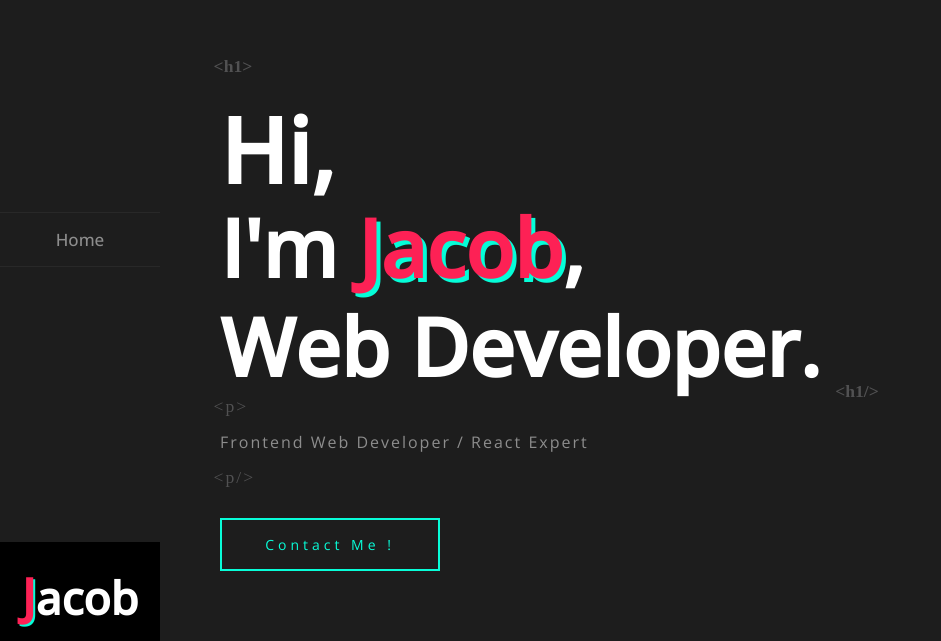
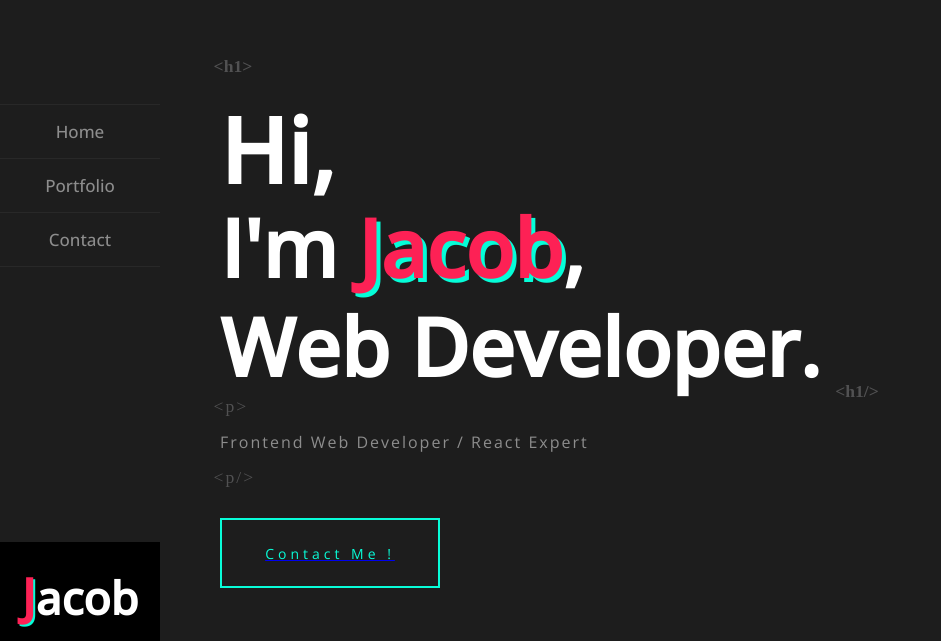
Before and after one commit to jakeadelman/portfolio3, a React (Create React App) app: page / in a window 1280 px wide. Shown: the part 158-799 px from the top of the page, without its empty margins (0-941 px from the left). Built offline with nearby package versions, Linux system fonts and the light colour scheme; a web font is replaced by a local one.

Commit message:
change links

```diff
--- a/package.json
+++ b/package.json
@@ -25,7 +25,7 @@
     "test": "react-scripts test",
     "eject": "react-scripts eject"
   },
-  "homepage": "https://jakeadelman.github.io/portfolio",
+  "homepage": "https://jakeadelman.github.io/portfolio3",
   "eslintConfig": {
     "extends": [
       "react-app",
--- a/src/components/Main.js
+++ b/src/components/Main.js
@@ -15,7 +15,7 @@ export default function Main() {
   const { height, width } = useWindowDimensions();
   const [place, setPlace] = useState("1");
   const [show, setShow] = useState(false);
-  const isBig = height > 1000 && width > 900;
+  const isBig = height > 100 && width > 90;
 
   function showMe(e) {
     console.log("setting show");
@@ -78,9 +78,11 @@ export default function Main() {
               <div className="about-section">
                 <p>Frontend Web Developer / React Expert</p>
               </div>
-              <button className="contact-me">
-                <span>Contact Me !</span>
-              </button>
+              <a href="#contact">
+                <button className="contact-me">
+                  <span>Contact Me !</span>
+                </button>
+              </a>
             </div>
           </div>
         </div>
```
